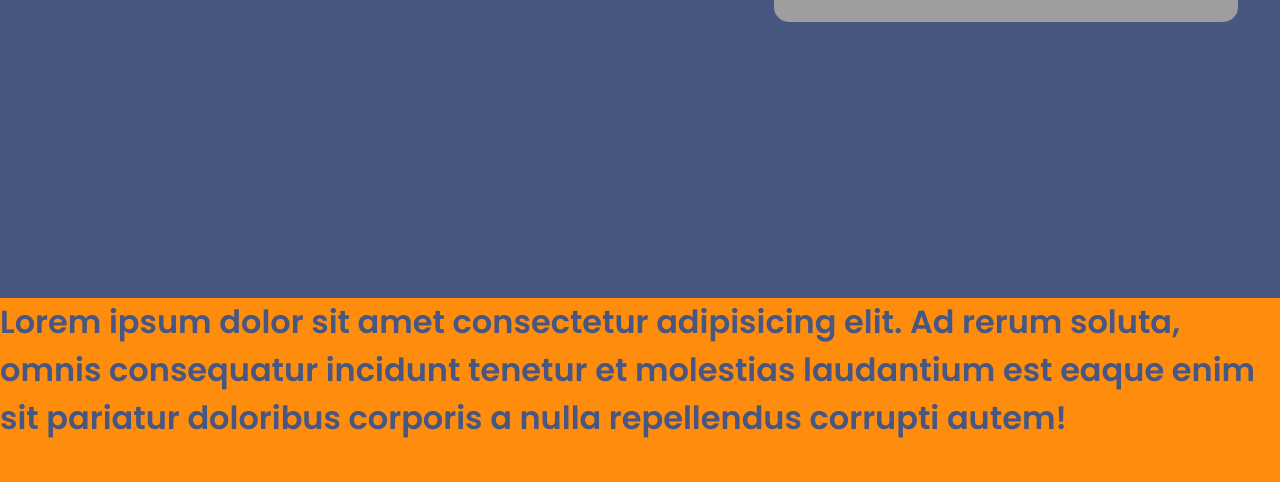
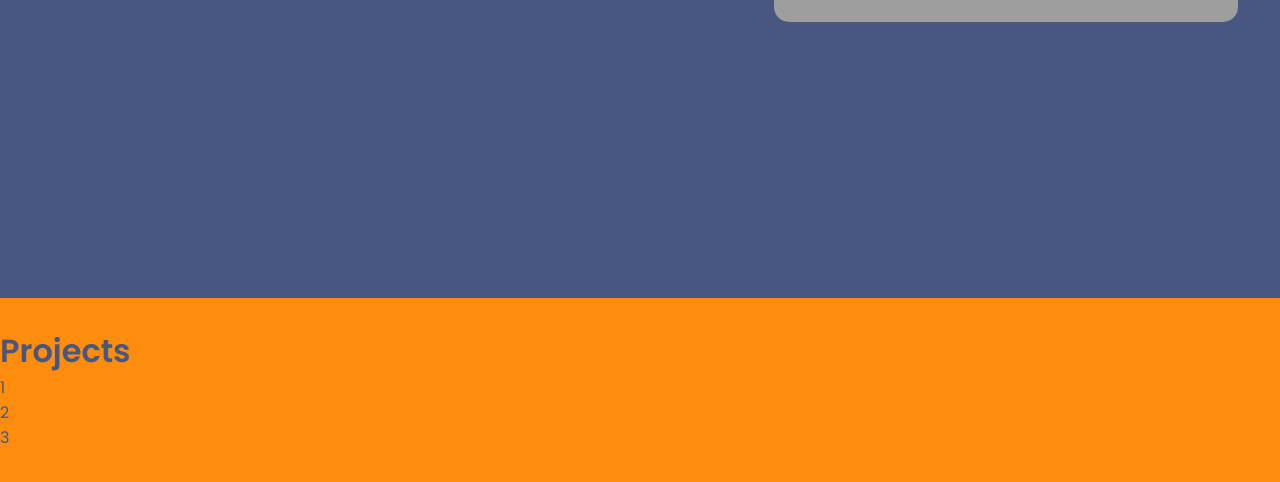
Before and after one commit to Eve-Drake/Full-page-React, a React (Vite) app: page / in a window 1280 px wide. Shown: the part 1302-1784 px from the top of the page. Built offline with nearby package versions, Linux system fonts and the light colour scheme; grey boxes are pictures that could not be loaded.

Commit message:
Page work

```diff
--- a/src/PageThree.tsx
+++ b/src/PageThree.tsx
@@ -3,7 +3,12 @@ import React from 'react'
 const PageThree = () => {
   return (
     <div className='pageThree'>
-        <h1>Lorem ipsum dolor sit amet consectetur adipisicing elit. Ad rerum soluta, omnis consequatur incidunt tenetur et molestias laudantium est eaque enim sit pariatur doloribus corporis a nulla repellendus corrupti autem!</h1>
+      <h1>Projects</h1>
+      <div className='container'>
+        <div>1</div>
+        <div>2</div>
+        <div>3</div>
+      </div>
     </div>
   )
 }
--- a/src/index.css
+++ b/src/index.css
@@ -95,6 +95,16 @@
   background-color: #ff8d0d;
   color: #485782;
 }
+
+.pageThree h1{
+  padding-top: 0.9em;
+}
+
+.pageThree .container{
+  display: grid;
+
+}
+
 .pageFour{
   width: 100vw;
   height: 100vh;
```
